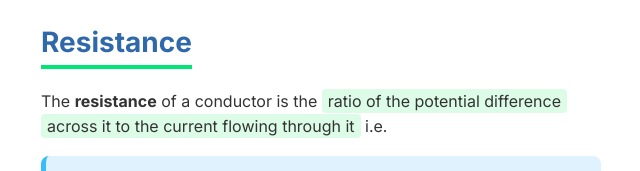
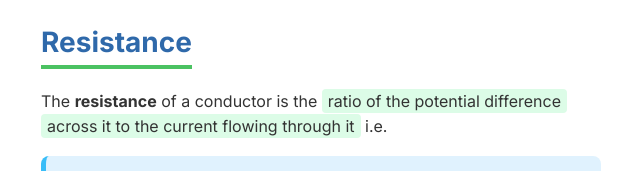
Before and after one commit to jellyfishcodes/physics-notes, a plain HTML site: page index.html in a window 1280 px wide. Shown: the top 171 px of the page, 319-959 px from the left. Drawn offline with Linux system fonts and the light colour scheme.

Commit message:
Change H1 underline color

```diff
--- a/style.css
+++ b/style.css
@@ -39,7 +39,7 @@ body {
     font-size: 28px;
     font-weight: 700;
     color: #2F69AA ; /* Bright Blue */
-    border-bottom: 4px solid #00E676; /* Bright Green */
+    border-bottom: 4px solid #4BC262; /* Bright Green */
     width: fit-content;
     margin-top: 0;
     margin-bottom: 20px;
```
